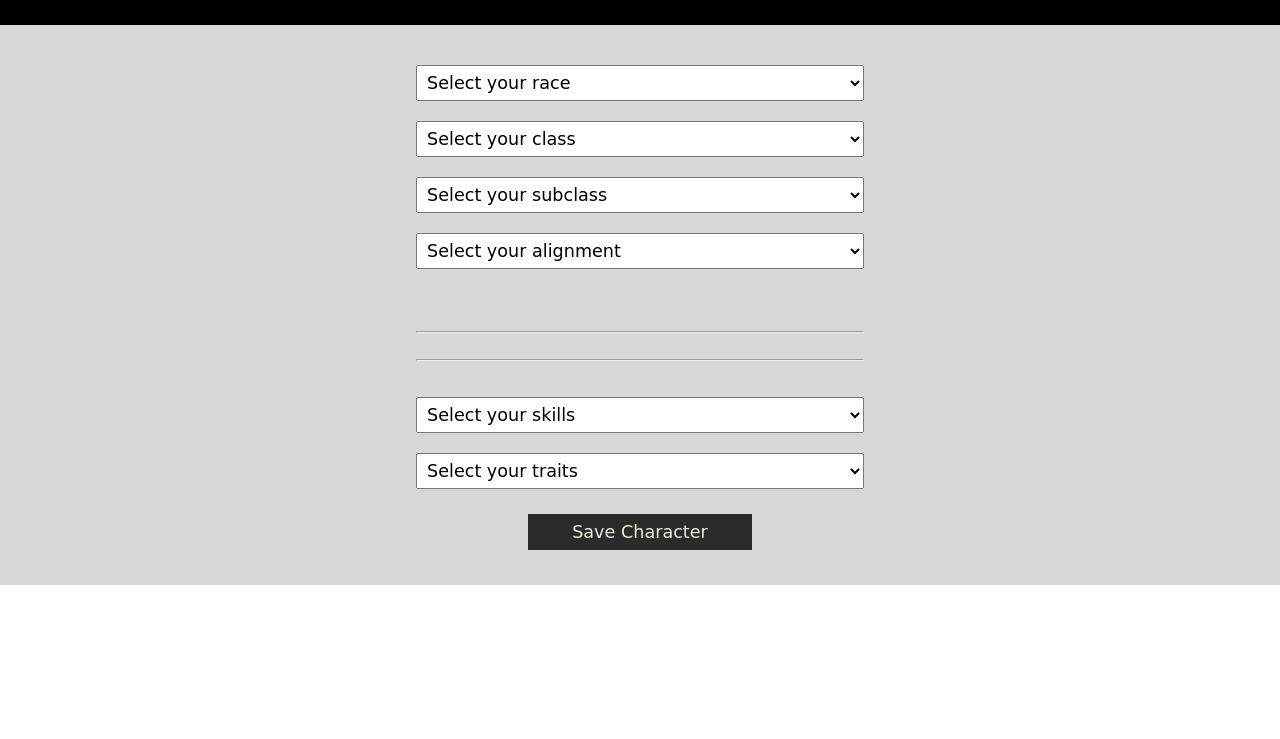
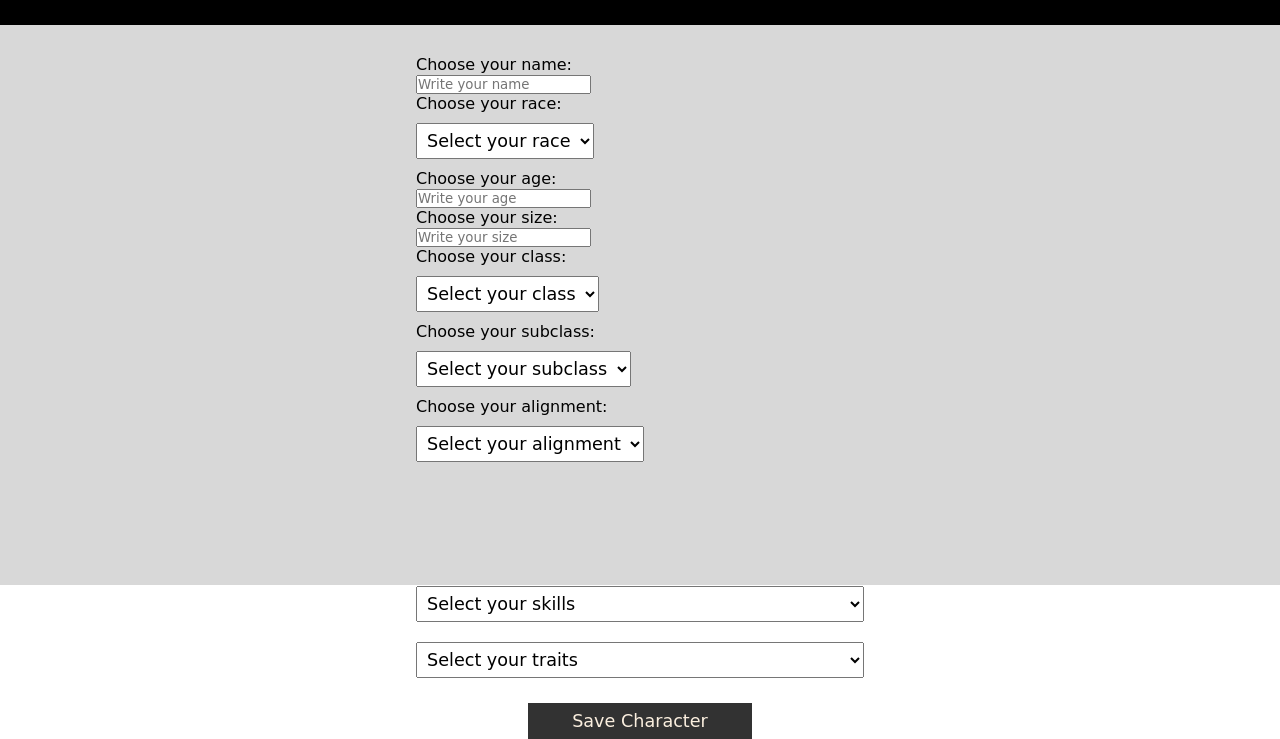
Before and after one commit to leodiman182/DandD-ToolsToPlay, a website: page pages/forms.html in a window 1280 px wide. Shown: the part 135-874 px from the top of the page. Before the commit the page ends 800 px from the top, so only its background shows below. Drawn offline with Linux system fonts and the light colour scheme; no server answers; a web font is replaced by a local one.

Commit message:
adds description of race attributes, also inputs to choose your name, age and size

```diff
--- a/javascript/script-forms.js
+++ b/javascript/script-forms.js
@@ -92,7 +92,7 @@ const spellsToChoose = async () => {
 
   })
 
-}
+};
 
 const spellsYouGet = async () => {
   const chosenClass = document.querySelector('#classes').value;
@@ -216,6 +216,24 @@ const getEquipementByClass = async () => {
   })
 }
 
+const raceOptions = document.querySelector('#races');
+
+const racesDescription = async () => {
+  const chosenRace = raceOptions.value;
+  const url = `races/${chosenRace}`;
+  const race = await fecthOptions(url)
+
+  const alignments = document.querySelector('#alignments-info');
+  alignments.innerText = race.alignment;
+
+  const ageInfo = document.querySelector('#age-info');
+  ageInfo.innerText = race.age;
+
+  const sizeInfo = document.querySelector('#size-info');
+  sizeInfo.innerText = `${race.size_description}`;
+
+  console.log(race.alignment);
+}
 
 
 // const getProficiencies = (await fecthOptions(url)).proficiency_choices;
@@ -224,6 +242,7 @@ const getEquipementByClass = async () => {
 //console.log(getProficiencies);
 
 inputOptions('races');
+raceOptions.addEventListener('change', racesDescription)
 inputOptions('classes');
 // inputOptions('subclasses');
 chosenClass.addEventListener('change', getSubclasses);
--- a/pages/forms.html
+++ b/pages/forms.html
@@ -25,25 +25,62 @@
 <main>
   <section class="main-form">
     <form action="" method='GET' >
+
+      <div>
+        <p>Choose your name:</p>
+        <input type="text" placeholder="Write your name">
+      </div>
+
+      <div>
+        <p>Choose your race:</p>
         <select name="race" id="races" placeholder='Race'>
           <!-- Races -->
           <option value="" disabled selected>Select your race</option>
         </select>
 
+        <div id="age-choices">
+          <p id="age-info"></p>
+          <div>
+            <p>Choose your age:</p>
+            <input type="number" id="choose-age" placeholder="Write your age">
+          </div>
+        </div>
+
+        <div id="size-choice">
+          <p id="size-info"></p>
+          <div>
+            <p>Choose your size:</p>
+            <input type="number" id="choose-size" placeholder="Write your size">
+          </div>
+
+        </div>
+      </div>
+
+      <div>
+        <p>Choose your class:</p>
         <select name="class" id="classes" placeholder='Classes'>
           <!-- Classes -->
           <option value="" disabled selected>Select your class</option>
         </select>
-
+      </div>
+      <div>
+        <p>Choose your subclass:</p>
         <select name="subclass" id="subclasses" placeholder='Subclass'>
           <!-- Subclasses -->
           <option value="" disabled selected>Select your subclass</option>
         </select>
+      </div>
 
+      <div>
+        <p id='alignments-info'></p>
+        <div>
+          <p>Choose your alignment:</p>
           <select name="alignments" id="alignments" placeholder='Alignments'>
             <!-- Alignments -->
             <option value="" disabled selected>Select your alignment</option>
           </select>
+        </div>
+      </div>
 
       <!-- <select name="equipment" id="equipment1" placeholder='Equipment'>
          Equipments
@@ -56,12 +93,10 @@
       <div id='what-u-get'>
         <ul id='proficiencies-uget'></ul>
       </div>
-      <hr>
 
       <div id='equip-u-get'>
         <ul id='equipments-uget'></ul>
       </div>
-      <hr>
 
       <div id = 'equipment-options'></div>
 
```
Lines whose indentation alone changed are shown as unchanged.
